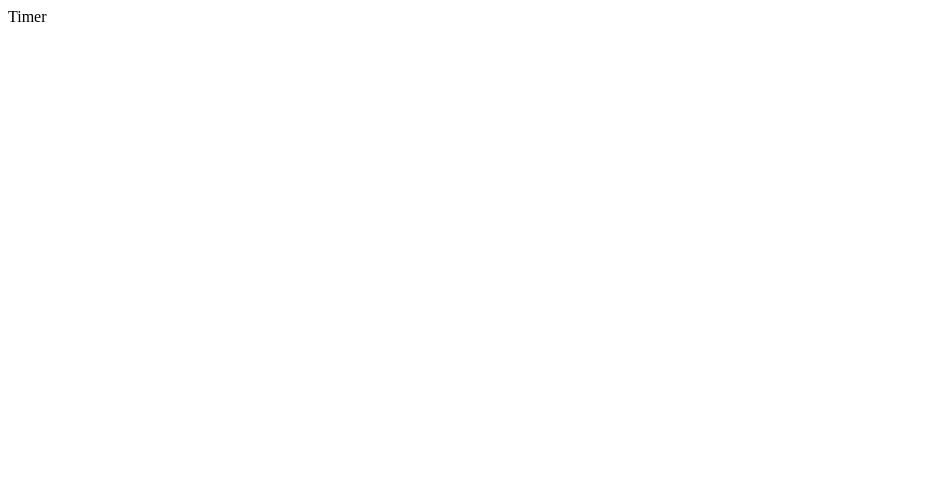
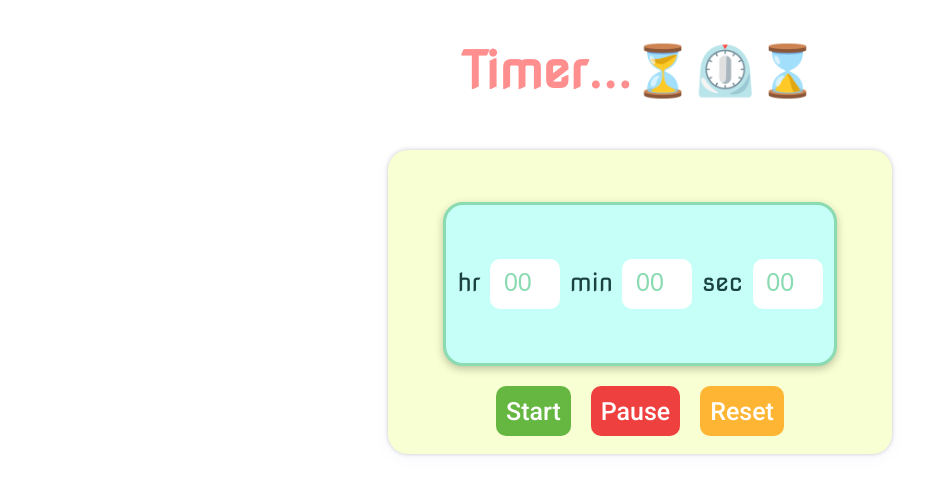
Before and after one commit to Dhanushs3103/jsTimer, a plain HTML site: page index.html in a window 1280 px wide. Shown: the whole page, without its empty margins (0-949 px from the left). Drawn offline with Linux system fonts and the light colour scheme.

Commit message:
Completed the code of timer

```diff
--- a/index.html
+++ b/index.html
@@ -1,13 +1,29 @@
 <!DOCTYPE html>
 <html lang="en">
 <head>
+    <link rel="stylesheet" href="./styles.css">
     <meta charset="UTF-8">
     <meta name="viewport" content="width=device-width, initial-scale=1.0">
-    <title>Timer</title>
+    <title>TIMER</title>
 </head>
 <body>
-    <div id="root">
-        Timer
+    <h1>Timer...⏳⏲️⌛</h1>
+
+    <div id="Container">
+        <div id="div-container">
+           <div id="input-container">
+           <p> hr <input type="number" min="0" id="hours" placeholder="00">
+             min <input type="number" min="0" max="59" id="minutes" placeholder="00">
+             sec <input type="number" min="0" max="59" id="seconds" placeholder="00"></p>
+           </div>
+        </div>
+
+        <div id="btn-container">
+            <button id="Start">Start</button>
+            <button id="Pause">Pause</button>
+            <button id="Reset">Reset</button>
+        </div>
     </div>
 </body>
+<script src="./main.js"></script>
 </html>
--- /dev/null
+++ b/main.js
@@ -0,0 +1,59 @@
+// JS code starts here
+
+let start = document.getElementById("Start");
+let reset = document.getElementById("Reset");
+let pause = document.getElementById("Pause");
+
+let timeRemaining;
+let intervalId;
+
+start.addEventListener("click",startTimer);
+pause.addEventListener("click",pauseTimer);
+reset.addEventListener("click",resetTimer);
+
+// function to start the timer
+function startTimer () {
+    let hours = document.getElementById("hours").value;
+    let minutes = document.getElementById("minutes").value;
+    let seconds = document.getElementById("seconds").value;
+
+    if(hours == "" && minutes == "" && seconds == "") {
+        alert("Enter the time");
+        return;
+    }
+
+    let timeRemaining = hours*3600 + minutes*60 + seconds;
+    intervalId = setInterval(function () {
+            timeRemaining--;
+            let hr = Math.floor(timeRemaining/3600);
+            let min = Math.floor((timeRemaining%3600)/60);
+            let sec = timeRemaining%60;
+
+            document.getElementById("hours").value = hr;
+            document.getElementById("minutes").value = min;
+            document.getElementById("seconds").value = sec;
+
+            if(timeRemaining === 0) {
+                clearInterval(intervalId);
+                alert("Time is up 🛑⏱️🛑");
+
+            }
+    },1000)
+
+
+}
+
+// function to pause the timer
+function pauseTimer () {
+    clearInterval(intervalId);
+    timeRemaining = null;
+
+}
+
+// function to reset the timer
+function resetTimer () {
+    pauseTimer();
+    document.getElementById("hours").value = "";
+    document.getElementById("minutes").value = "";
+    document.getElementById("seconds").value = "";
+}
--- /dev/null
+++ b/styles.css
@@ -0,0 +1,134 @@
+@import url('https://fonts.googleapis.com/css2?family=Roboto:wght@500&display=swap');
+@import url('https://fonts.googleapis.com/css2?family=Nova+Square&display=swap');
+h1 {
+    font-size: 50px;
+    font-family: 'Nova Square', sans-serif;
+    text-align: center;
+    color: #FF8F8F;
+    margin-top: 40px;
+}
+
+#Container {
+    width: 500px;
+    height: 300px;
+    margin: auto;
+    border: 2px solid transparent;
+    border-radius: 20px;
+    margin-top: 50px;
+    background-color: #F8FFD2;
+    box-shadow: rgba(67, 71, 85, 0.27) 0px 0px 0.25em, rgba(90, 125, 188, 0.05) 0px 0.25em 1em;
+
+ }
+
+
+ #input-container  {
+    height: 150px;
+    width: 380px;
+    border-radius: 20px;
+    display: flex;
+    justify-content: center;
+    align-items: center;
+    gap: 20px;
+    margin: auto;
+    margin-top: 50px;
+    padding: 4px;
+    box-shadow: rgba(0, 0, 0, 0.24) 0px 3px 8px;
+    background-color: #C5FFF8;
+    border: 3px solid #8ADAB2;
+ }
+
+
+ #input-container:hover {
+    border: 3px solid #D0F288;
+    cursor: pointer;
+    background-color: #F9E8D9;
+    box-shadow: rgba(67, 71, 85, 0.27) 0px 0px 0.25em, rgba(90, 125, 188, 0.05) 0px 0.25em 1em;
+ }
+
+ input:focus {
+    outline: none;
+    border: none;
+  }
+
+ p > input {
+    height: 30px;
+    width: 50px;
+    border-radius: 10px;
+    padding: 10px 10px;
+    border: 0;
+    color: #65B741;
+    font-size: 22px;
+    text-align: center !important;
+
+ }
+
+ ::placeholder {
+    color: #8ADAB2;
+    font-size: 25px;
+    text-align: center;
+}
+
+#btn-container {
+    margin: auto;
+    margin-top: 20px;
+    width: fit-content;
+    display: flex;
+    justify-content: center;
+    align-items: center;
+    gap: 20px;
+
+}
+
+ #Start {
+    background-color: #65B741;
+    color: #FFFFFF;
+    font-size: 25px;
+    font-family: 'Roboto', sans-serif;
+    border-radius: 10px;
+    border: 0;
+    padding: 10px;
+    height: 50px;
+}
+
+#Start:hover {
+    box-shadow: rgba(67, 71, 85, 0.27) 0px 0px 0.25em, rgba(90, 125, 188, 0.05) 0px 0.25em 1em;
+   cursor: pointer;
+}
+
+#Pause {
+    background-color: #EF4040;
+    color: #FFFFFF;
+    font-size: 25px;
+    font-family: 'Roboto', sans-serif;
+    border-radius: 10px;
+    border: 0;
+    padding: 10px;
+    height: 50px;
+}
+
+#Pause:hover {
+    box-shadow: rgba(67, 71, 85, 0.27) 0px 0px 0.25em, rgba(90, 125, 188, 0.05) 0px 0.25em 1em;
+    cursor: pointer;
+}
+
+#Reset {
+    background-color: #FFB534;
+    color: #FFFFFF;
+    font-size: 25px;
+    font-family: 'Roboto', sans-serif;
+    border-radius: 10px;
+    border: 0;
+    padding: 10px;
+    height: 50px;
+}
+
+#Reset:hover {
+    box-shadow: rgba(67, 71, 85, 0.27) 0px 0px 0.25em, rgba(90, 125, 188, 0.05) 0px 0.25em 1em;
+    cursor: pointer;
+}
+
+p {
+    font-family: 'Nova Square', sans-serif;
+    color: #1B4242;
+    font-size: 25px;
+}
```
